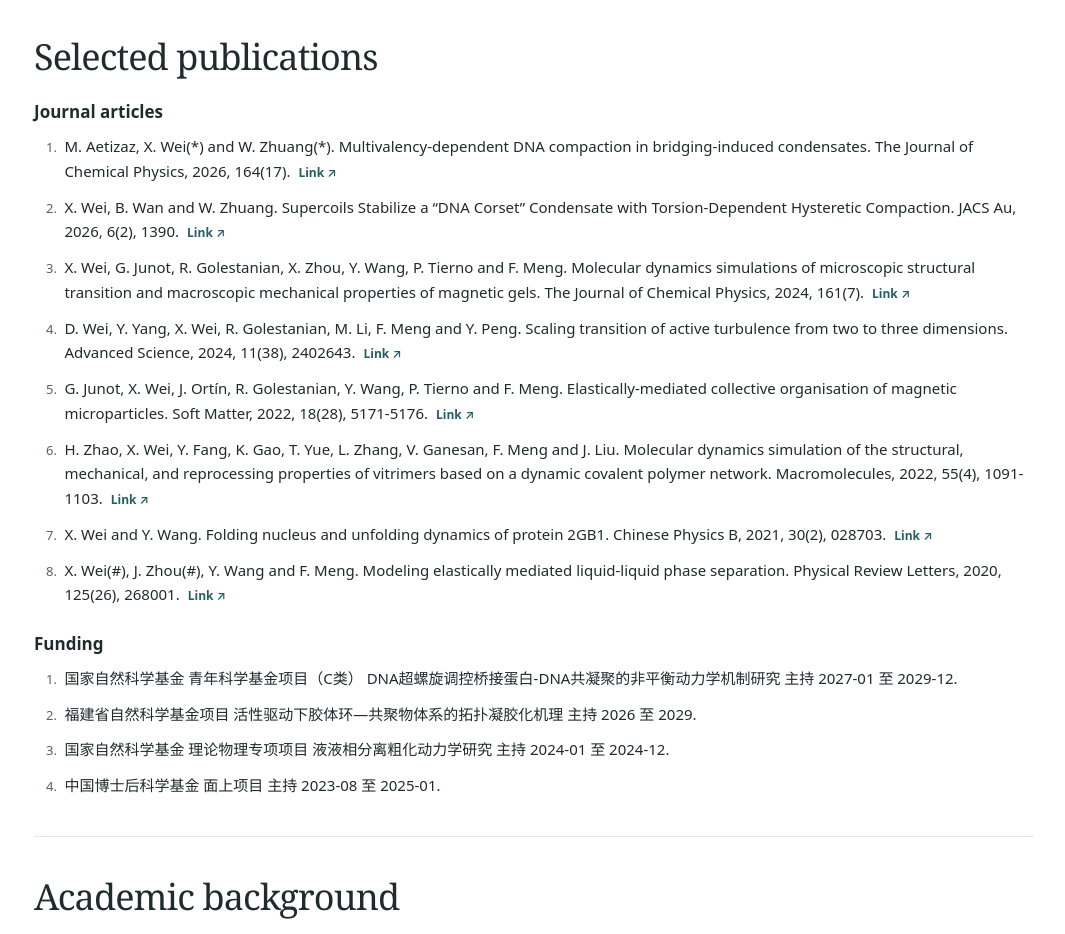
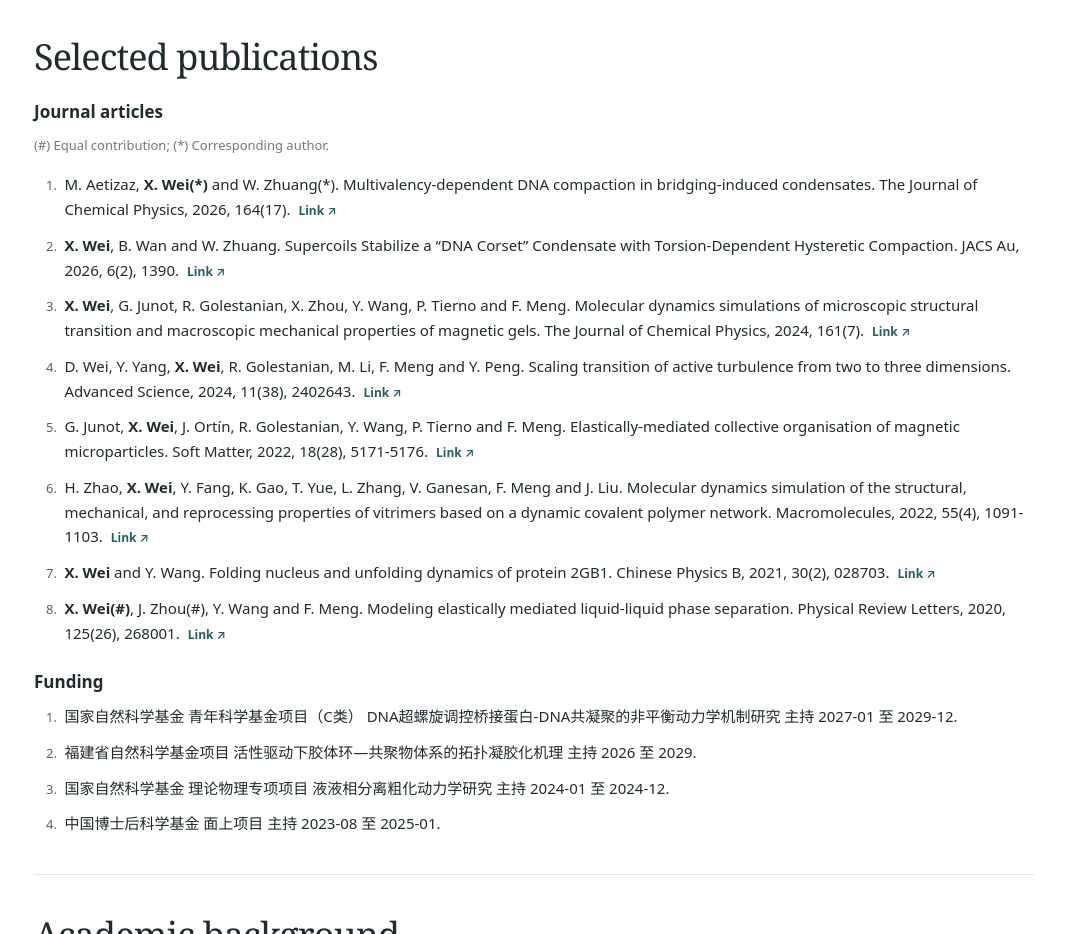
Before and after one commit to weixuef/website, a plain HTML site: page index.html in a window 1280 px wide. Shown: the part 931-1865 px from the top of the page, without its empty margins (106-1171 px from the left). Drawn offline with Linux system fonts and the light colour scheme.

Commit message:
Update index.html

```diff
--- a/index.html
+++ b/index.html
@@ -20,7 +20,7 @@
 <main class="wrap">
 <section id="home" class="hero section" aria-labelledby="name"><div class="hero-text"><h1 id="name" data-name>Wei</h1><p class="role" id="role">Soft Matter Researcher</p><p class="affiliation" data-affiliation>Fujian Institute of Metrology</p><p class="bio" id="bio"></p><div class="profile-links" id="profile-links" hidden></div></div><div class="portrait"><svg id="portrait-fallback" viewBox="0 0 160 200" role="img" aria-label="Portrait placeholder"><rect width="160" height="200" fill="#eef2f1"/><circle cx="80" cy="72" r="28" fill="#b7c9c6"/><path d="M27 166c0-33 23-55 53-55s53 22 53 55" fill="#b7c9c6"/></svg><img id="portrait-img" alt="" hidden></div></section>
 <section id="research" class="section" aria-labelledby="research-heading"><div class="section-head"><h2 id="research-heading">Research interests</h2></div><div class="research-grid" id="research-grid"></div></section>
-<section id="publications" class="section" aria-labelledby="pub-heading"><div class="section-head"><h2 id="pub-heading">Selected publications</h2></div><div class="pub-group"><h3>Journal articles</h3><div id="journal-list"></div></div><div class="pub-group"><h3>Funding</h3><div id="funding-list"></div></div></section>
+<section id="publications" class="section" aria-labelledby="pub-heading"><div class="section-head"><h2 id="pub-heading">Selected publications</h2></div><div class="pub-group"><h3>Journal articles</h3><p style="font-size:13px;color:#777;margin:4px 0 16px;">(#) Equal contribution; (*) Corresponding author.</p><div id="journal-list"></div></div><div class="pub-group"><h3>Funding</h3><div id="funding-list"></div></div></section>
 <section id="cv" class="section" aria-labelledby="cv-heading"><div class="section-head"><h2 id="cv-heading">Academic background</h2><a class="cv-download" id="cv-pdf" hidden>Download CV (PDF)</a></div><ul class="cv-list" id="cv-list"></ul></section>
 <section id="contact" class="section" aria-labelledby="contact-heading"><div class="section-head"><h2 id="contact-heading">Contact</h2></div><dl class="contact-info"><dt id="email-label" hidden>Email</dt><dd id="email-value" hidden><a id="email-link"></a></dd><dt>Affiliation</dt><dd data-affiliation>Fujian Institute of Metrology</dd><dt id="address-label" hidden>Address</dt><dd id="address-value" hidden></dd></dl></section>
 <noscript><p>Enable JavaScript to display the configured academic information.</p></noscript>
@@ -126,7 +126,7 @@ linkGroup('#profile-links',SITE.profiles);linkGroup('#resources',SITE.resources)
 function loadImage(img,raw,onSuccess){const url=safeURL(raw);if(!url)return;img.addEventListener('load',()=>{img.hidden=false;onSuccess();},{once:true});img.addEventListener('error',()=>{img.hidden=true;},{once:true});img.src=url;}
 const portrait=$('#portrait-img');portrait.alt='Portrait of '+SITE.name;loadImage(portrait,SITE.photo,()=>$('#portrait-fallback').setAttribute('hidden',''));
 for(const item of SITE.research){const article=node('article','research-item');const fig=node('figure','research-figure');const template=document.getElementById('figure-'+item.fallback);if(template)fig.append(template.content.cloneNode(true));const img=node('img');img.hidden=true;img.alt=item.title;img.decoding='async';fig.append(img);loadImage(img,item.image,()=>{const svg=fig.querySelector('svg');if(svg)svg.setAttribute('hidden','');});article.append(fig,node('h3','',item.title),node('p','',item.description));$('#research-grid').append(article);}
-function renderEntries(id,raw){const container=$(id);const lines=String(raw||'').split(/\r?\n/).map(s=>s.trim()).filter(Boolean);if(!lines.length){container.append(node('p','empty','To be updated.'));return;}const ol=node('ol','entries');for(const line of lines){const li=node('li');const match=line.match(/^(.*?)\s+\|\s+(https?:\/\/\S+)\s*$/i);if(match){li.append(document.createTextNode(match[1]));const a=node('a','entry-link','Link ↗');if(external(a,match[2])){a.setAttribute('aria-label','Open source for '+match[1]);li.append(a);}}else li.textContent=line;ol.append(li);}container.append(ol);}
+function renderEntries(id,raw){const container=$(id);const lines=String(raw||'').split(/\r?\n/).map(s=>s.trim()).filter(Boolean);if(!lines.length){container.append(node('p','empty','To be updated.'));return;}const ol=node('ol','entries');for(const line of lines){const li=node('li');const match=line.match(/^(.*?)\s+\|\s+(https?:\/\/\S+)\s*$/i);const citation=match?match[1]:line;if(id==='#journal-list'){const parts=citation.split(/(\bX\.\s*Wei\b(?:\(\*\)|\(#\))?)/g);for(const part of parts){if(/^X\.\s*Wei(?:\(\*\)|\(#\))?$/.test(part)){const strong=document.createElement('strong');strong.textContent=part;li.append(strong);}else{li.append(document.createTextNode(part));}}}else{li.textContent=citation;}if(match){const a=node('a','entry-link','Link ↗');if(external(a,match[2])){a.setAttribute('aria-label','Open source for '+citation);li.append(a);}}ol.append(li);}container.append(ol);}
 renderEntries('#journal-list',SITE.journalArticles);renderEntries('#funding-list',SITE.funding);
 for(const item of SITE.cv){const li=node('li');const info=node('div');info.append(node('p','cv-position',item.position),node('p','cv-place',item.place));li.append(node('span','cv-date',item.date),info);$('#cv-list').append(li);}
 if(external($('#cv-pdf'),SITE.cvPDF))$('#cv-pdf').hidden=false;
```
